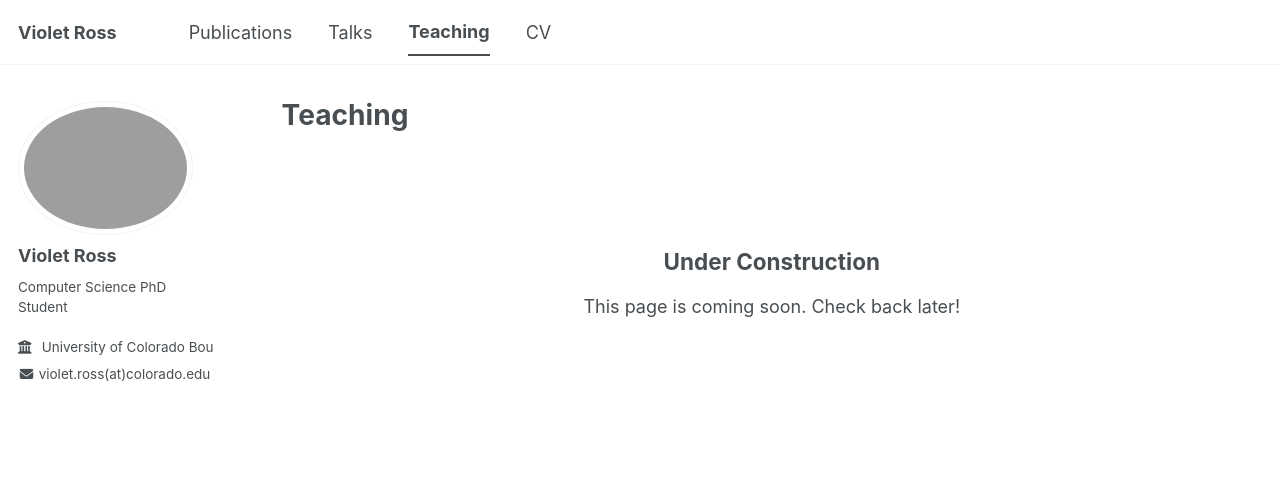
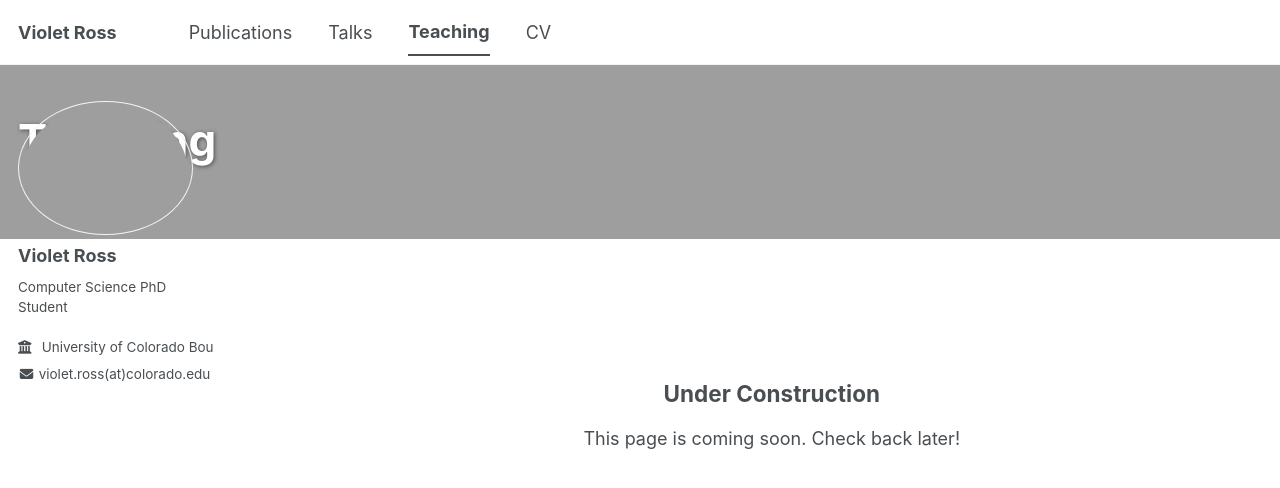
Before and after one commit to Violet-Ross/violet-ross.github.io, a Jekyll site: the page built from _pages/teaching.html, in a window 1280 px wide. Shown: the top 488 px of the page. Built offline with Jekyll 4.4.1, drawn with Linux system fonts in a browser that asks for light colours; a script bundle is joined from its source files by our own code; library files that are not in the unit come from our copies.

Commit message:
Update teaching.html

```diff
--- a/_pages/teaching.html
+++ b/_pages/teaching.html
@@ -3,6 +3,8 @@ layout: archive
 title: "Teaching"
 permalink: /teaching/
 author_profile: true
+header:
+  overlay_image: /images/teaching-banner.jpg
 ---
 
 <div style="text-align: center; padding: 60px 20px;">
```
